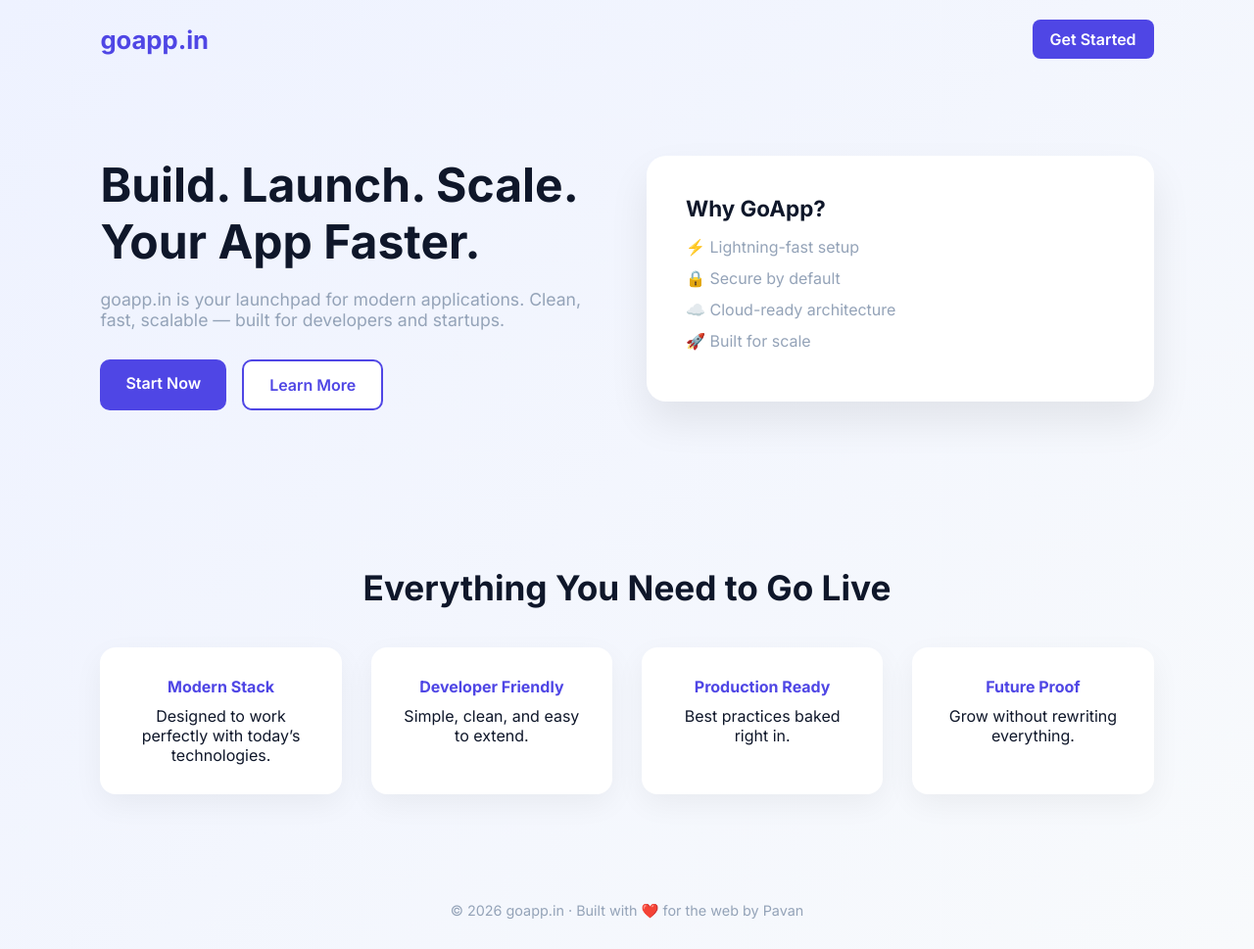
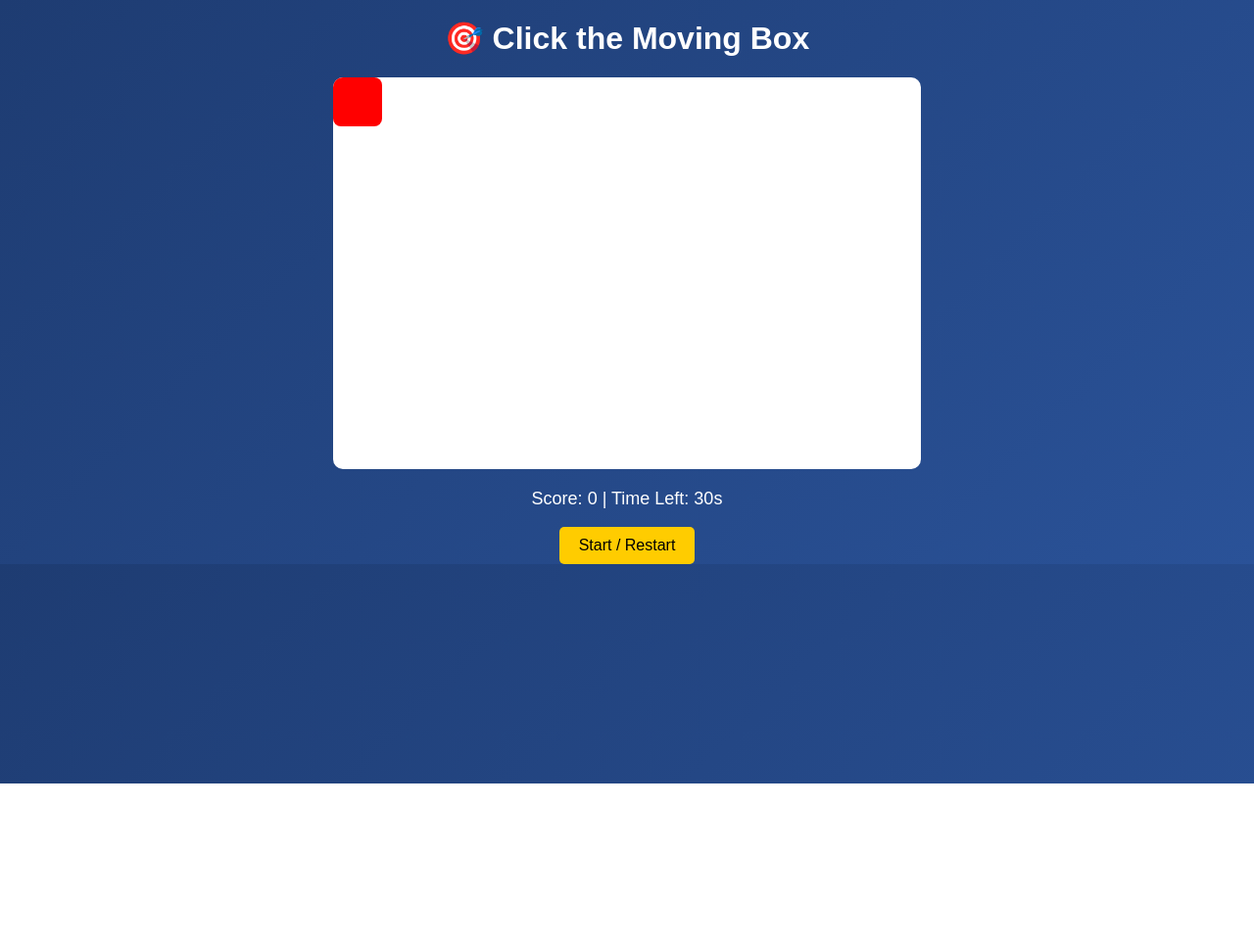
Before and after one commit to babu6code/goapp.in, a plain HTML site: page index.html in a window 1280 px wide. Shown: the whole page at 98% size. After the commit the page ends 800 px from the top, so only its background shows below. Drawn offline with Linux system fonts and the light colour scheme.

Commit message:
game index.html

```diff
--- a/index.html
+++ b/index.html
@@ -1,229 +1,129 @@
 <!DOCTYPE html>
-<html lang="en">
+<html>
 <head>
-  <meta charset="UTF-8" />
-  <meta name="viewport" content="width=device-width, initial-scale=1.0" />
-  <title>GoApp.in – Build. Launch. Scale.</title>
-
-  <link href="https://fonts.googleapis.com/css2?family=Inter:wght@300;400;600;700&display=swap" rel="stylesheet">
-
+  <title>GoApp Mini Game</title>
   <style>
-    :root {
-      --primary: #4f46e5;
-      --secondary: #22c55e;
-      --dark: #0f172a;
-      --light: #f8fafc;
-      --muted: #94a3b8;
+    body {
+      font-family: Arial, sans-serif;
+      text-align: center;
+      background: linear-gradient(135deg, #1e3c72, #2a5298);
+      color: white;
+      margin: 0;
+      padding: 0;
     }
 
-    * {
-      margin: 0;
-      padding: 0;
-      box-sizing: border-box;
-      font-family: 'Inter', sans-serif;
+    h1 {
+      margin-top: 20px;
     }
 
-    body {
-      background: linear-gradient(135deg, #eef2ff, #f8fafc);
-      color: var(--dark);
-      min-height: 100vh;
+    #gameArea {
+      width: 90%;
+      max-width: 600px;
+      height: 400px;
+      margin: 20px auto;
+      background: white;
+      position: relative;
+      border-radius: 10px;
+      overflow: hidden;
     }
 
-    header {
-      padding: 20px 8%;
-      display: flex;
-      justify-content: space-between;
-      align-items: center;
+    #box {
+      width: 50px;
+      height: 50px;
+      background: red;
+      position: absolute;
+      cursor: pointer;
+      border-radius: 8px;
     }
 
-    header h1 {
-      font-size: 1.6rem;
-      font-weight: 700;
-      color: var(--primary);
+    #info {
+      margin-top: 10px;
+      font-size: 18px;
     }
 
-    header a {
-      text-decoration: none;
-      padding: 10px 18px;
-      border-radius: 8px;
-      background: var(--primary);
-      color: white;
-      font-weight: 600;
+    button {
+      padding: 10px 20px;
+      border: none;
+      border-radius: 5px;
+      cursor: pointer;
+      font-size: 16px;
+      background: #ffcc00;
     }
 
-    .hero {
-      padding: 80px 8%;
-      display: grid;
-      grid-template-columns: 1fr 1fr;
-      gap: 40px;
-      align-items: center;
-    }
-
-    .hero h2 {
-      font-size: 3rem;
-      line-height: 1.2;
-      margin-bottom: 20px;
-    }
-
-    .hero p {
-      font-size: 1.1rem;
-      color: var(--muted);
-      margin-bottom: 30px;
-    }
-
-    .buttons {
-      display: flex;
-      gap: 16px;
-    }
-
-    .btn-primary {
-      background: var(--primary);
-      color: white;
-      padding: 14px 26px;
-      border-radius: 10px;
-      font-weight: 600;
-      text-decoration: none;
-    }
-
-    .btn-secondary {
-      background: white;
-      color: var(--primary);
-      padding: 14px 26px;
-      border-radius: 10px;
-      font-weight: 600;
-      text-decoration: none;
-      border: 2px solid var(--primary);
-    }
-
-    .card {
-      background: white;
-      border-radius: 20px;
-      padding: 40px;
-      box-shadow: 0 20px 40px rgba(0,0,0,0.08);
-      animation: float 4s ease-in-out infinite;
-    }
-
-    .card h3 {
-      margin-bottom: 16px;
-      font-size: 1.4rem;
-    }
-
-    .card ul {
-      list-style: none;
-    }
-
-    .card li {
-      margin-bottom: 12px;
-      color: var(--muted);
-    }
-
-    section.features {
-      padding: 80px 8%;
-      text-align: center;
-    }
-
-    section.features h2 {
-      font-size: 2.2rem;
-      margin-bottom: 40px;
-    }
-
-    .feature-grid {
-      display: grid;
-      grid-template-columns: repeat(auto-fit, minmax(220px, 1fr));
-      gap: 30px;
-    }
-
-    .feature {
-      background: white;
-      padding: 30px;
-      border-radius: 16px;
-      box-shadow: 0 10px 30px rgba(0,0,0,0.05);
-    }
-
-    .feature h4 {
-      margin-bottom: 10px;
-      color: var(--primary);
-    }
-
-    footer {
-      padding: 30px 8%;
-      text-align: center;
-      color: var(--muted);
-      font-size: 0.9rem;
-    }
-
-    @keyframes float {
-      0%, 100% { transform: translateY(0); }
-      50% { transform: translateY(-10px); }
-    }
-
-    @media (max-width: 900px) {
-      .hero {
-        grid-template-columns: 1fr;
-        text-align: center;
-      }
-      .buttons {
-        justify-content: center;
-      }
+    button:hover {
+      background: #ffaa00;
     }
   </style>
 </head>
 <body>
 
-<header>
-  <h1>goapp.in</h1>
-  <a href="#">Get Started</a>
-</header>
+  <h1>🎯 Click the Moving Box</h1>
 
-<section class="hero">
-  <div>
-    <h2>Build. Launch. Scale.<br>Your App Faster.</h2>
-    <p>
-      goapp.in is your launchpad for modern applications.
-      Clean, fast, scalable — built for developers and startups.
-    </p>
-    <div class="buttons">
-      <a href="#" class="btn-primary">Start Now</a>
-      <a href="#" class="btn-secondary">Learn More</a>
-    </div>
+  <div id="gameArea">
+    <div id="box"></div>
   </div>
 
-  <div class="card">
-    <h3>Why GoApp?</h3>
-    <ul>
-      <li>⚡ Lightning-fast setup</li>
-      <li>🔒 Secure by default</li>
-      <li>☁️ Cloud-ready architecture</li>
-      <li>🚀 Built for scale</li>
-    </ul>
+  <div id="info">
+    Score: <span id="score">0</span> |
+    Time Left: <span id="time">30</span>s
   </div>
-</section>
 
-<section class="features">
-  <h2>Everything You Need to Go Live</h2>
-  <div class="feature-grid">
-    <div class="feature">
-      <h4>Modern Stack</h4>
-      <p>Designed to work perfectly with today’s technologies.</p>
-    </div>
-    <div class="feature">
-      <h4>Developer Friendly</h4>
-      <p>Simple, clean, and easy to extend.</p>
-    </div>
-    <div class="feature">
-      <h4>Production Ready</h4>
-      <p>Best practices baked right in.</p>
-    </div>
-    <div class="feature">
-      <h4>Future Proof</h4>
-      <p>Grow without rewriting everything.</p>
-    </div>
-  </div>
-</section>
+  <br>
+  <button onclick="startGame()">Start / Restart</button>
 
-<footer>
-  © 2026 goapp.in · Built with ❤️ for the web by Pavan
-</footer>
+  <script>
+    const box = document.getElementById("box");
+    const gameArea = document.getElementById("gameArea");
+    const scoreDisplay = document.getElementById("score");
+    const timeDisplay = document.getElementById("time");
+
+    let score = 0;
+    let timeLeft = 30;
+    let gameInterval;
+    let timerInterval;
+
+    function randomPosition() {
+      const maxX = gameArea.clientWidth - 50;
+      const maxY = gameArea.clientHeight - 50;
+
+      const x = Math.random() * maxX;
+      const y = Math.random() * maxY;
+
+      box.style.left = x + "px";
+      box.style.top = y + "px";
+    }
+
+    box.addEventListener("click", () => {
+      score++;
+      scoreDisplay.textContent = score;
+      randomPosition();
+    });
+
+    function startGame() {
+      score = 0;
+      timeLeft = 30;
+      scoreDisplay.textContent = score;
+      timeDisplay.textContent = timeLeft;
+
+      randomPosition();
+
+      clearInterval(gameInterval);
+      clearInterval(timerInterval);
+
+      gameInterval = setInterval(randomPosition, 800);
+
+      timerInterval = setInterval(() => {
+        timeLeft--;
+        timeDisplay.textContent = timeLeft;
+
+        if (timeLeft <= 0) {
+          clearInterval(gameInterval);
+          clearInterval(timerInterval);
+          alert("Game Over! Your score: " + score);
+        }
+      }, 1000);
+    }
+  </script>
 
 </body>
 </html>
```
